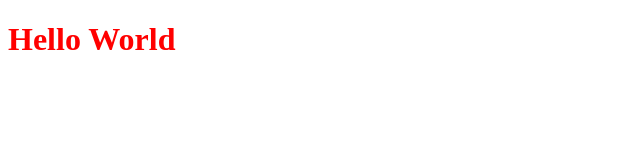
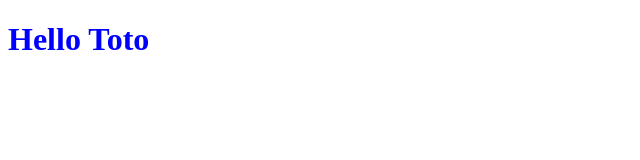
Before and after one commit to Lotfi-66/ERN24_BaseGit, a plain HTML site: page index.html in a window 1280 px wide. Shown: the whole page, without its empty margins (0-640 px from the left). Drawn offline with Linux system fonts and the light colour scheme.

Commit message:
modifié :         index.html 	nouveau fichier : style2.css

```diff
--- a/index.html
+++ b/index.html
@@ -5,9 +5,10 @@
     <meta name="viewport" content="width=device-width, initial-scale=1.0">
     <title>Intro Git</title>
     <link rel="stylesheet" href="style.css">
+    <link rel="stylesheet" href="style2.css">
 </head>
 <body>
-    <h1>Hello World</h1>
+    <h1>Hello Toto</h1>
 
     <script src="script.js"></script>
 </body>
--- /dev/null
+++ b/style2.css
@@ -0,0 +1,3 @@
+h1{
+    color: blue;
+}
```
